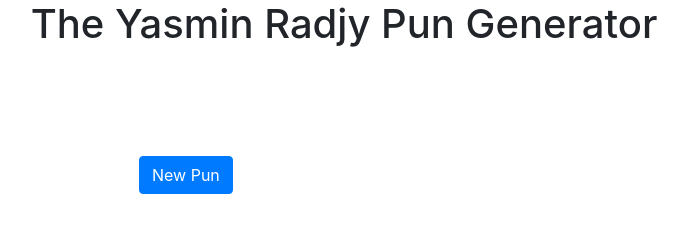
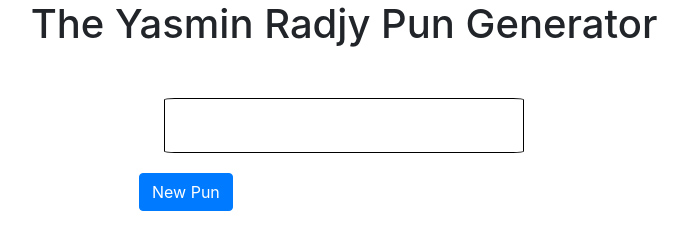
Before and after one commit to bbaxa16/puns, a plain HTML site: page index.html in a window 1280 px wide. Shown: the whole page, without its empty margins (296-984 px from the left). Drawn offline with nearby package versions, Linux system fonts and the light colour scheme.

Commit message:
few styling tweaks and added assets

```diff
--- a/main.css
+++ b/main.css
@@ -19,6 +19,9 @@ h1 {
 
 .quote_container p {
   font-size: 1.6em;
+  border: solid black 1px;
+  border-radius: 3%;
+  padding: 2%;
 }
 
 .quote_container span {
```
Also changed, not shown: assets/yas.png (added), assets/yastalking.png (added).
